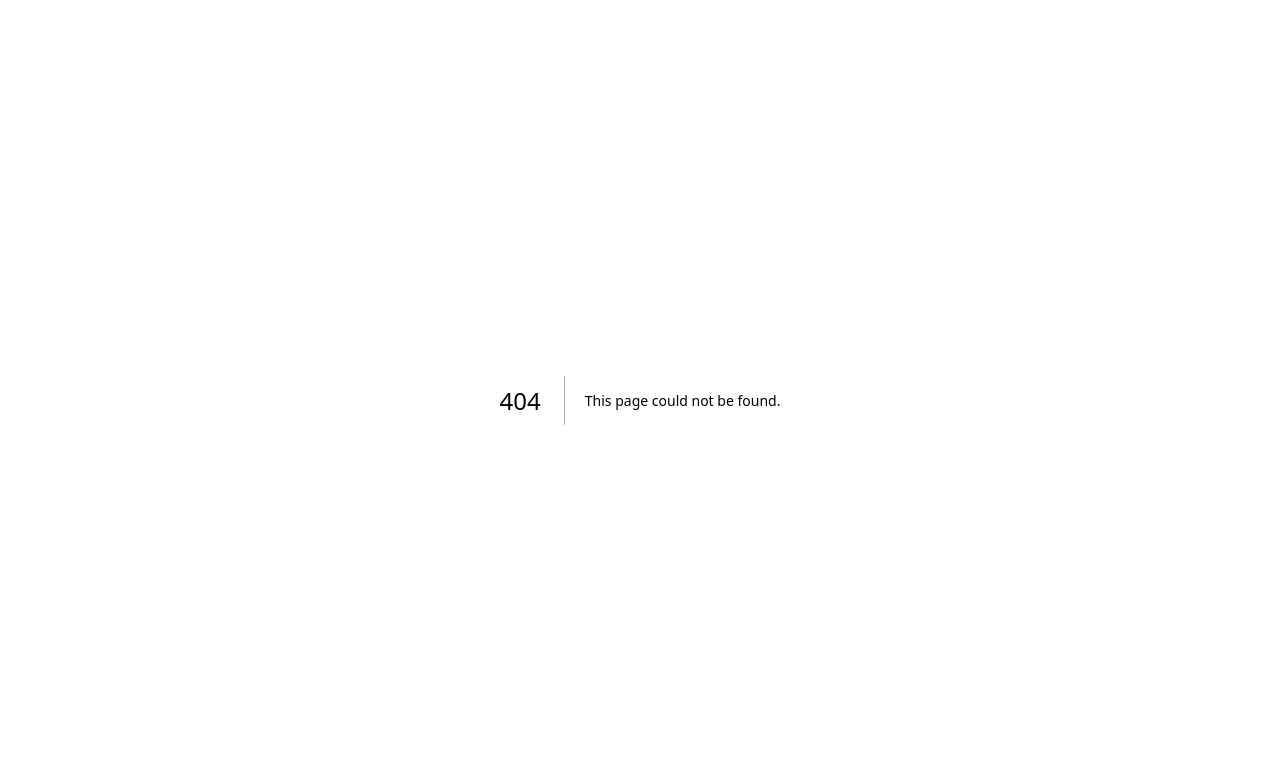
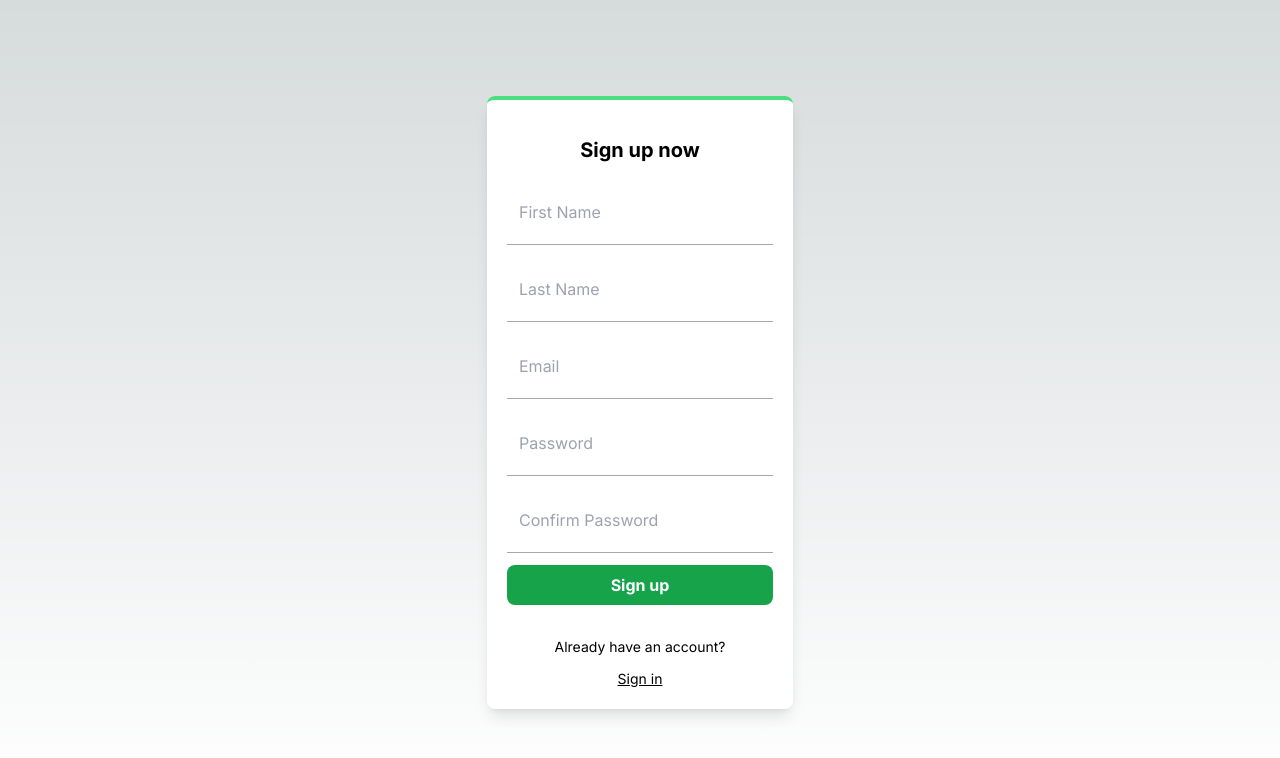
Before and after one commit to Soros87/login-nextjs-typescript, a Next.js app: page /signup in a window 1280 px wide. Before the commit this address had no page. Shown: the top 758 px of the page. Built offline with nearby package versions, Linux system fonts and the light colour scheme.

Commit message:
add sign up page

```diff
--- a/src/app/login/page.tsx
+++ b/src/app/login/page.tsx
@@ -1,8 +1,10 @@
 import Image from "next/image";
 import React from "react";
+import Link from "next/link";
 
 const LoginPage = () => {
   return (
+    <main className="flex min-h-screen flex-col items-center justify-between p-24">
       <div className="flex items-center justify-center h-auto bg-white rounded-lg">
         <div className="min-w-md w-full shadow-lg p-5 rounded-lg border-t-4 border-green-400">
           <h1 className="text-xl font-bold my-4 text-center">Login</h1>
@@ -22,8 +24,10 @@ const LoginPage = () => {
             <button className="bg-green-600 text-white font-bold cursor-pointer px-6 py-2 rounded-lg">
               Login
             </button>
-          <div className="mt-5 mb-5 text-sm text-center">Or Sign up using</div>{" "}
-          <button className="flex gap-4 p-4 ring-2 ring-orange-100 rounded-md">
+            <div className="mt-5 mb-5 text-sm text-center">
+              Or Sign up using
+            </div>{" "}
+            <button className="flex gap-4 p-4 ring-2 ring-orange-100 rounded-md justify-center items-center">
               <Image
                 src="/google.png"
                 alt=""
@@ -33,7 +37,7 @@ const LoginPage = () => {
               />
               <span>Sign in with Google</span>
             </button>
-          <button className="flex gap-4 p-4 ring-2 ring-blue-100 rounded-md">
+            <button className="flex gap-4 p-4 ring-2 ring-blue-100 rounded-md justify-center items-center">
               <Image
                 src="/facebook.png"
                 alt=""
@@ -43,11 +47,16 @@ const LoginPage = () => {
               />
               <span>Sign in with Facebook</span>
             </button>
-          <div className="mt-5 text-center text-sm">Don't have an account?</div>{" "}
-          <span className="underline text-sm text-center">Signup</span>
+            <div className="mt-5 text-center text-sm">
+              Don't have an account?
+            </div>{" "}
+            <Link href="/signup" className="underline text-sm text-center">
+              <span>Signup</span>
+            </Link>
           </form>
         </div>
       </div>
+    </main>
   );
 };
 
--- /dev/null
+++ b/src/app/signup/page.tsx
@@ -0,0 +1,53 @@
+import Link from "next/link";
+import React from "react";
+
+const SignUpPage = () => {
+  return (
+    <main className="flex min-h-screen flex-col items-center justify-between p-24">
+      <div className="flex items-center justify-center h-auto bg-white rounded-lg">
+        <div className="min-w-md w-full shadow-lg p-5 rounded-lg border-t-4 border-green-400">
+          <h1 className="text-xl font-bold my-4 text-center">Sign up now</h1>
+
+          <form className="flex flex-col gap-3">
+            <input
+              type="text"
+              placeholder="First Name"
+              className=" border-b border-[#66666690] outline-none pl-3 p-5"
+            />
+            <input
+              type="text"
+              placeholder="Last Name"
+              className=" border-b border-[#66666690] outline-none pl-3 p-5"
+            />
+            <input
+              type="text"
+              placeholder="Email"
+              className=" border-b border-[#66666690] outline-none pl-3 p-5"
+            />
+            <input
+              type="password"
+              placeholder="Password"
+              className="border-b border-[#66666690] outline-none pl-3 p-5"
+            />
+            <input
+              type="password"
+              placeholder="Confirm Password"
+              className="border-b border-[#66666690] outline-none pl-3 p-5"
+            />
+            <button className="bg-green-600 text-white font-bold cursor-pointer px-6 py-2 rounded-lg">
+              Sign up
+            </button>
+            <div className="mt-5 text-center text-sm">
+              Already have an account?
+            </div>{" "}
+            <Link href="/login" className="underline text-sm text-center">
+              <span>Sign in</span>
+            </Link>
+          </form>
+        </div>
+      </div>
+    </main>
+  );
+};
+
+export default SignUpPage;
```
Lines whose indentation alone changed are shown as unchanged.
